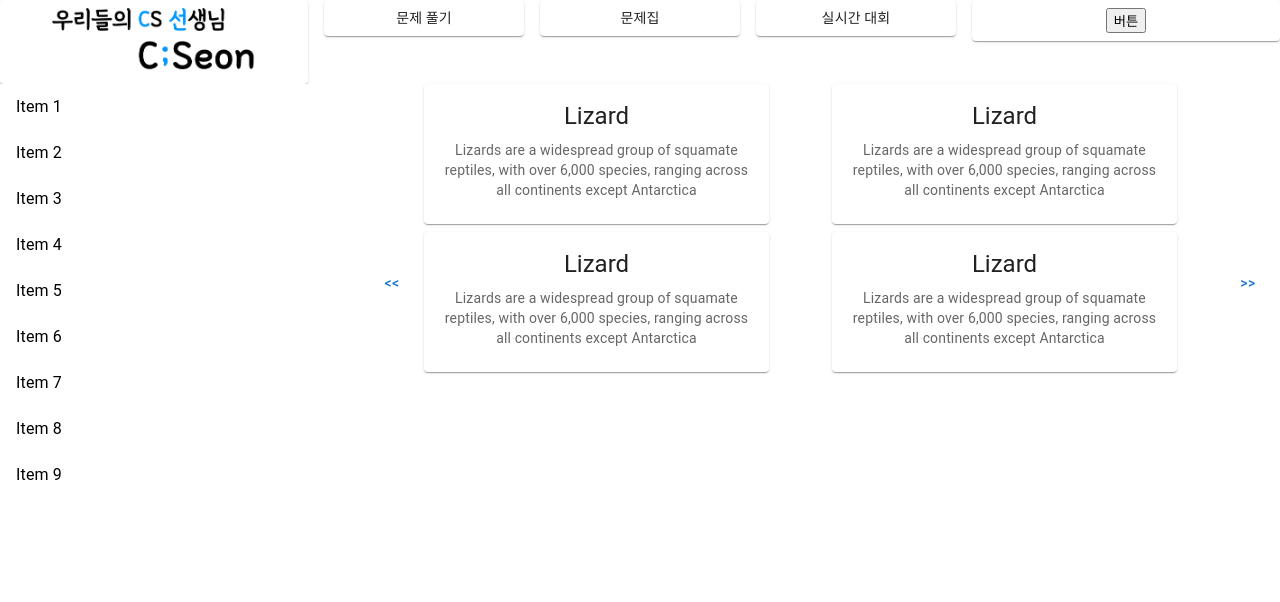
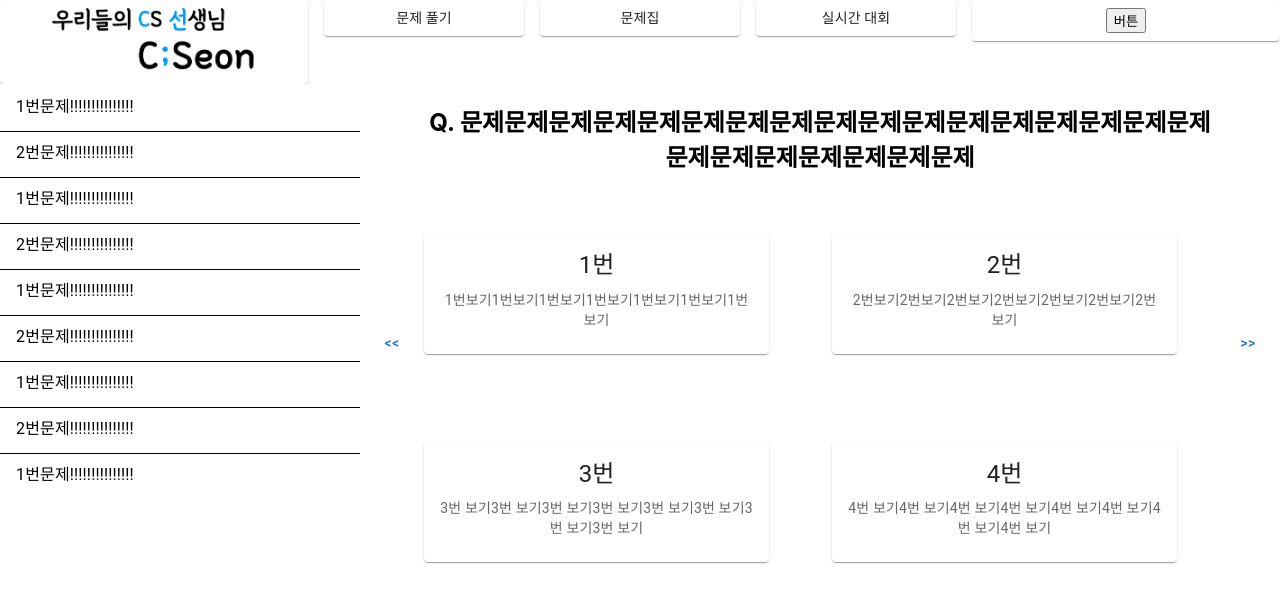
Before and after one commit to JJong0416/CSeon, a React (Create React App) app in the folder front/: page /questionsdetail in a window 1280 px wide. Shown: the top 602 px of the page. Built offline with nearby package versions, Linux system fonts and the light colour scheme.

Commit message:
[FE] fix questionDetail

```diff
--- a/front/src/component/SideBar.js
+++ b/front/src/component/SideBar.js
@@ -4,25 +4,56 @@ import ListItem from "@mui/material/ListItem";
 import ListItemButton from "@mui/material/ListItemButton";
 import ListItemText from "@mui/material/ListItemText";
 import { FixedSizeList } from "react-window";
+import { useEffect, useState } from "react";
 
 function renderRow(props) {
-  const { index, style } = props;
+  console.log(props);
+  const { data, index, style } = props;
 
   return (
     <ListItem style={style} key={index} component="div" disablePadding>
-      <ListItemButton>
-        <ListItemText primary={`Item ${index + 1}`} />
+      <ListItemButton
+        style={{ borderBottom: "solid black 1px" }}
+        onClick={() => selectQuestion(data[index])}
+      >
+        <ListItemText primary={data[index].questionTitle} />
       </ListItemButton>
     </ListItem>
   );
 }
 
+function selectQuestion(questionInfo) {
+  // questionId로 문제 가져와서 문제 바꿔주는 함수
+  console.log("문제 선택" + questionInfo.questionId);
+}
+
 export default function SideBar() {
+  const [questionList, setQuestionList] = useState([
+    { questionId: 1, questionTitle: "1번문제!!!!!!!!!!!!!!!" },
+    { questionId: 2, questionTitle: "2번문제!!!!!!!!!!!!!!!" },
+    { questionId: 1, questionTitle: "1번문제!!!!!!!!!!!!!!!" },
+    { questionId: 2, questionTitle: "2번문제!!!!!!!!!!!!!!!" },
+    { questionId: 1, questionTitle: "1번문제!!!!!!!!!!!!!!!" },
+    { questionId: 2, questionTitle: "2번문제!!!!!!!!!!!!!!!" },
+    { questionId: 1, questionTitle: "1번문제!!!!!!!!!!!!!!!" },
+    { questionId: 2, questionTitle: "2번문제!!!!!!!!!!!!!!!" },
+    { questionId: 1, questionTitle: "1번문제!!!!!!!!!!!!!!!" },
+    { questionId: 2, questionTitle: "2번문제!!!!!!!!!!!!!!!" },
+    { questionId: 1, questionTitle: "1번문제!!!!!!!!!!!!!!!" },
+    { questionId: 2, questionTitle: "2번문제!!!!!!!!!!!!!!!" },
+    { questionId: 1, questionTitle: "1번문제!!!!!!!!!!!!!!!" },
+    { questionId: 2, questionTitle: "2번문제!!!!!!!!!!!!!!!" },
+    { questionId: 1, questionTitle: "1번문제!!!!!!!!!!!!!!!" },
+    { questionId: 2, questionTitle: "2번문제!!!!!!!!!!!!!!!" },
+  ]);
+
+  useEffect(() => {});
+
   return (
     <Box
       sx={{
         width: "100%",
-        height: 400,
+        height: "100%",
         maxWidth: 360,
         bgcolor: "background.paper",
       }}
@@ -31,8 +62,9 @@ export default function SideBar() {
         height={400}
         width={360}
         itemSize={46}
-        itemCount={200}
+        itemCount={questionList.length}
         overscanCount={5}
+        itemData={questionList}
       >
         {renderRow}
       </FixedSizeList>
--- a/front/src/component/questions/QuestionsDetail.js
+++ b/front/src/component/questions/QuestionsDetail.js
@@ -13,20 +13,41 @@ import { useEffect, useState } from "react";
 import SideBar from "../SideBar";
 
 export default function QuestionsDetail() {
+  const [questionnum, setQuestionnum] = useState(0);
+  const [questiontitle, setQuestiontitle] = useState(
+    "문제문제문제문제문제문제문제문제문제문제문제문제문제문제문제문제문제문제문제문제문제문제문제문제"
+  );
+  const [answers, setAnswers] = useState([
+    "1번보기1번보기1번보기1번보기1번보기1번보기1번보기",
+    "2번보기2번보기2번보기2번보기2번보기2번보기2번보기",
+    "3번 보기3번 보기3번 보기3번 보기3번 보기3번 보기3번 보기3번 보기",
+    "4번 보기4번 보기4번 보기4번 보기4번 보기4번 보기4번 보기4번 보기",
+  ]);
 
-  const [questionnum, setQuestionnum]=useState(0);
-  const [questiontitle, setQuestiontitle] = useState("");
-
-  useEffect(()=>{
+  useEffect(() => {
     // axios.get().then((res)=>{
     //   console.log(res.data); // questionId, questionTitle, questionExp, answers:{0:dsf, 1:23}
     //   setQuestiontitle(res.data.questionTitle);
     // })
-  },[])
+  }, []);
 
-  useEffect(()=>{
+  useEffect(() => {
+    // axios로 보기 내용 받아오기
+    // setAnswers([
+    //   "1번보기1번보기1번보기1번보기1번보기1번보기1번보기",
+    //   "2번보기2번보기2번보기2번보기2번보기2번보기2번보기",
+    //   "3번 보기3번 보기3번 보기3번 보기3번 보기3번 보기3번 보기3번 보기",
+    //   "4번 보기4번 보기4번 보기4번 보기4번 보기4번 보기4번 보기4번 보기",
+    // ]);
+    // setQuestiontitle(
+    //   "문제문제문제문제문제문제문제문제문제문제문제문제문제문제문제문제문제문제문제문제문제문제문제문제"
+    // );
+  });
+
+  useEffect(() => {
     // axios.get()
-  }, [questionnum])
+  }, [questionnum]);
+
   return (
     <div style={{ display: "flex" }}>
       <div
@@ -37,6 +58,7 @@ export default function QuestionsDetail() {
       >
         <SideBar></SideBar>
       </div>
+      {/* 버튼을 누르면 전에 있는 문제를 불러와야함 */}
       <Button>&lt;&lt;</Button>
       <div
         style={{
@@ -45,64 +67,56 @@ export default function QuestionsDetail() {
         }}
       >
         <Box sx={{ width: "100%" }}>
+          <h2>Q. {questiontitle}</h2>
           <Grid
             container
             rowSpacing={1}
             columnSpacing={{ xs: 1, sm: 2, md: 3 }}
           >
-            <h2>{questiontitle}</h2>
-            <Grid item xs={6}>
+            <Grid item xs={6} sx={{ my: 5 }}>
               <Card sx={{ maxWidth: 345 }}>
                 <CardContent>
                   <Typography gutterBottom variant="h5" component="div">
-                    Lizard
+                    1번
                   </Typography>
                   <Typography variant="body2" color="text.secondary">
-                    Lizards are a widespread group of squamate reptiles, with
-                    over 6,000 species, ranging across all continents except
-                    Antarctica
+                    {answers[0]}
                   </Typography>
                 </CardContent>
               </Card>
             </Grid>
-            <Grid item xs={6}>
+            <Grid item xs={6} sx={{ my: 5 }}>
               <Card sx={{ maxWidth: 345 }}>
                 <CardContent>
                   <Typography gutterBottom variant="h5" component="div">
-                    Lizard
+                    2번
                   </Typography>
                   <Typography variant="body2" color="text.secondary">
-                    Lizards are a widespread group of squamate reptiles, with
-                    over 6,000 species, ranging across all continents except
-                    Antarctica
+                    {answers[1]}
                   </Typography>
                 </CardContent>
               </Card>
             </Grid>
-            <Grid item xs={6}>
+            <Grid item xs={6} sx={{ my: 5 }}>
               <Card sx={{ maxWidth: 345 }}>
                 <CardContent>
                   <Typography gutterBottom variant="h5" component="div">
-                    Lizard
+                    3번
                   </Typography>
                   <Typography variant="body2" color="text.secondary">
-                    Lizards are a widespread group of squamate reptiles, with
-                    over 6,000 species, ranging across all continents except
-                    Antarctica
+                    {answers[2]}
                   </Typography>
                 </CardContent>
               </Card>
             </Grid>
-            <Grid item xs={6}>
+            <Grid item xs={6} sx={{ my: 5 }}>
               <Card sx={{ maxWidth: 345 }}>
                 <CardContent>
                   <Typography gutterBottom variant="h5" component="div">
-                    Lizard
+                    4번
                   </Typography>
                   <Typography variant="body2" color="text.secondary">
-                    Lizards are a widespread group of squamate reptiles, with
-                    over 6,000 species, ranging across all continents except
-                    Antarctica
+                    {answers[3]}
                   </Typography>
                 </CardContent>
               </Card>
```
